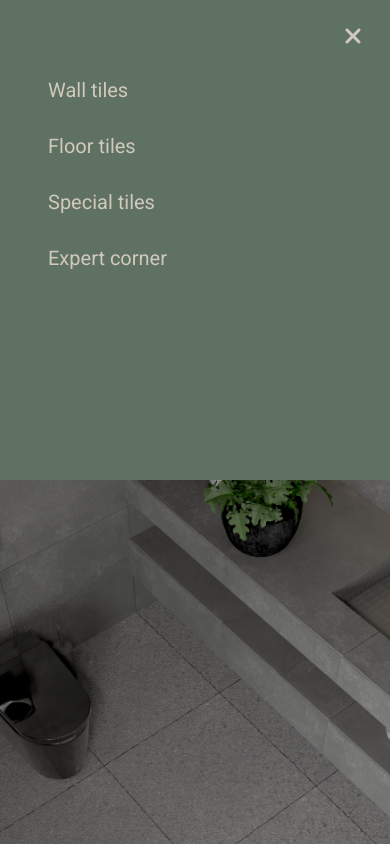
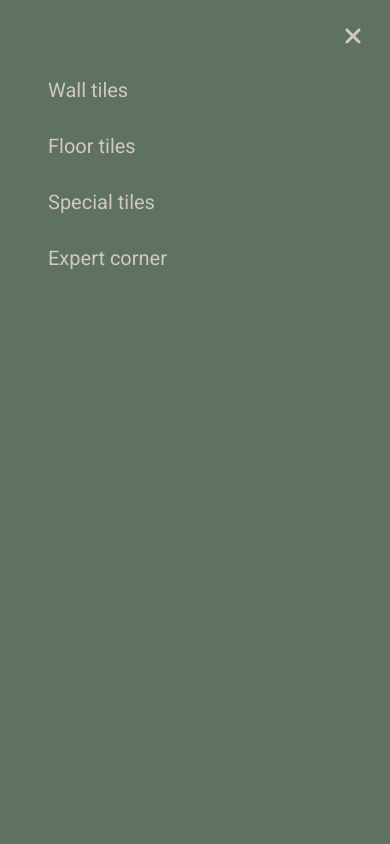
Before and after one commit to heismyke/justiles-main, a Next.js app: page / in a window 390 px wide. Both pictures are taken after a click on the button 352 px from the left and 39 px from the top of the page. Shown: the top 844 px of the page. Built offline with nearby package versions, Linux system fonts and the light colour scheme; grey boxes are pictures that could not be loaded.

Commit message:
justiles

```diff
--- a/src/components/home/Navbar.jsx
+++ b/src/components/home/Navbar.jsx
@@ -66,7 +66,7 @@ const Navbar = () => {
               <p className='text-[#D0C9C0] tracking-[10px] font-normal'>JUSTILES</p>
                 </Link>
           </div>
-        <ul className={isOpen ? 'w-[100%] bg-[#5F7161] h-[100vh] absolute top-0 left-0 flex flex-col justify-start gap-7' : 'hidden  lg:flex lg:flex-row'}>
+        <ul className={isOpen ? 'w-[100%] bg-[#5F7161] h-[100vh] z-50 absolute top-0 left-0 flex flex-col justify-start gap-7' : 'hidden  lg:flex lg:flex-row'}>
           <div className='w-[100%] h-[20px] px-5 py-5 flex lg:hidden justify-end'>
           <button onClick={handleClick}  className='w-[35px] h-[35px]'>
             <FontAwesomeIcon icon={faXmark} className=' text-[#D0C9C0] text-2xl'/>
```
